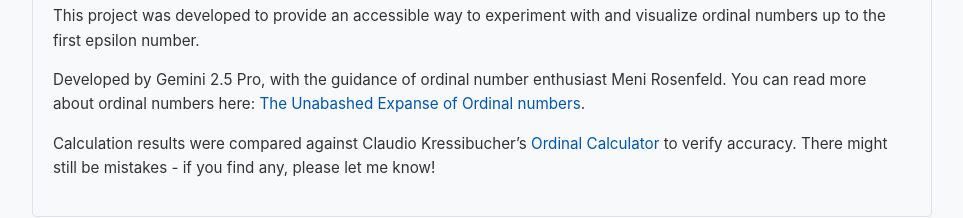
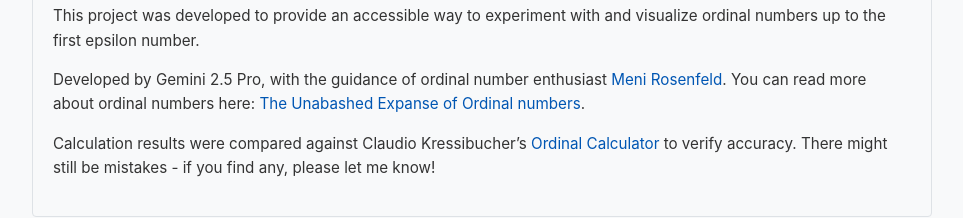
Before and after one commit to MeniRosenfeld/TransfiniteOrdinalCalculator, a plain HTML site: page index.html in a window 1280 px wide. Shown: the part 1977-2195 px from the top of the page, without its empty margins (158-1121 px from the left). Drawn offline with nearby package versions, Linux system fonts and the light colour scheme.

Commit message:
Update index.html

```diff
--- a/index.html
+++ b/index.html
@@ -93,7 +93,7 @@
             up to the first epsilon number.
         </p>
 <p>
-Developed by Gemini 2.5 Pro, with the guidance of ordinal number enthusiast Meni Rosenfeld. You can read more about ordinal numbers here: <a href="https://fieryspinningsword.com/2021/08/20/the-unabashed-expanse-of-ordinal-numbers/" target="_blank" rel="noopener noreferrer">The Unabashed Expanse of Ordinal numbers</a>.
+Developed by Gemini 2.5 Pro, with the guidance of ordinal number enthusiast <a href="https://github.com/MeniRosenfeld"target="_blank" rel="noopener noreferrer">Meni Rosenfeld</a>. You can read more about ordinal numbers here: <a href="https://fieryspinningsword.com/2021/08/20/the-unabashed-expanse-of-ordinal-numbers/" target="_blank" rel="noopener noreferrer">The Unabashed Expanse of Ordinal numbers</a>.
 </p>
 <p>
 Calculation results were compared against Claudio Kressibucher’s <a href="https://www.transfinite.ch/" target="_blank" rel="noopener noreferrer">Ordinal Calculator</a> to verify accuracy. There might still be mistakes - if you find any, please let me know!
```
